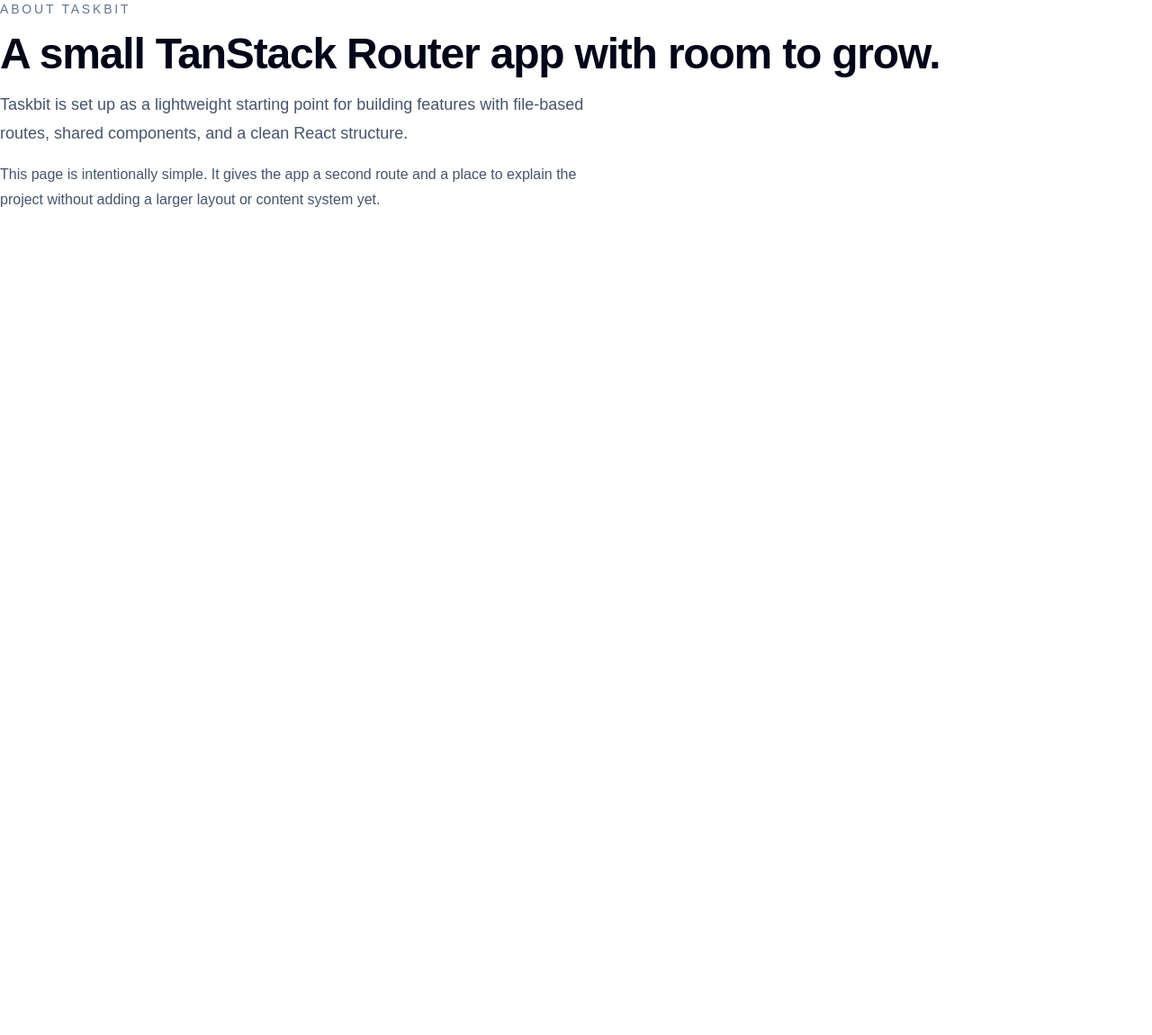
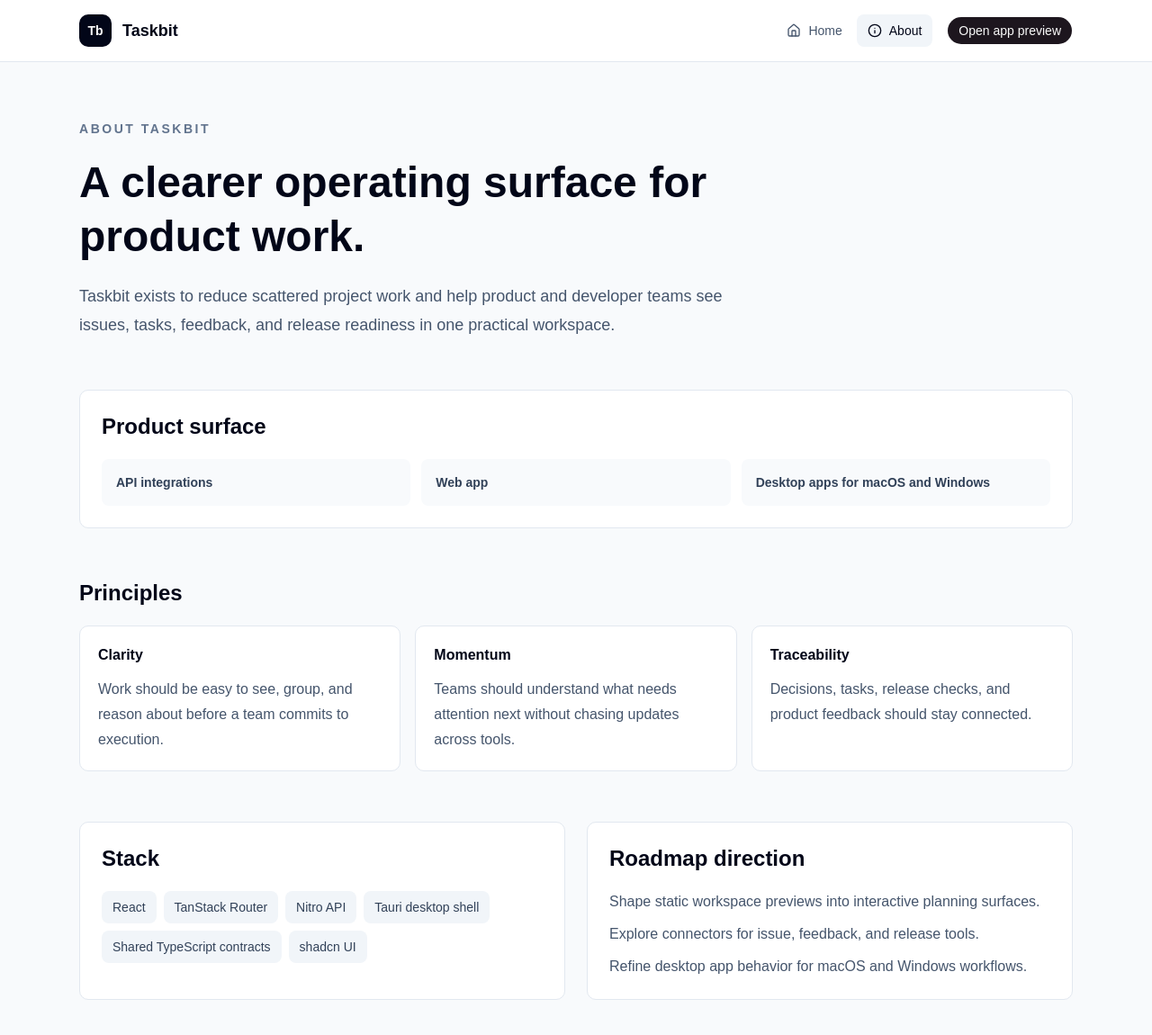
Before and after one commit to chanlito/taskbit, a React (Vite) app in the folder apps/web/: page /about in a window 1280 px wide. Shown: the top 1150 px of the page at 90% size. Before the commit the page ends 800 px from the top, so only its background shows below. Built offline with nearby package versions, Linux system fonts and the light colour scheme.

Commit message:
feat(web): ✨ redesign about page

```diff
--- a/apps/web/src/routeTree.gen.ts
+++ b/apps/web/src/routeTree.gen.ts
@@ -9,15 +9,10 @@
 // Additionally, you should also exclude this file from your linter and/or formatter to prevent it from being checked or modified.
 
 import { Route as rootRouteImport } from './routes/__root'
-import { Route as AboutRouteImport } from './routes/about'
 import { Route as MarketingRouteImport } from './routes/_marketing'
 import { Route as MarketingIndexRouteImport } from './routes/_marketing.index'
+import { Route as MarketingAboutRouteImport } from './routes/_marketing.about'
 
-const AboutRoute = AboutRouteImport.update({
-  id: '/about',
-  path: '/about',
-  getParentRoute: () => rootRouteImport,
-} as any)
 const MarketingRoute = MarketingRouteImport.update({
   id: '/_marketing',
   getParentRoute: () => rootRouteImport,
@@ -27,19 +22,24 @@ const MarketingIndexRoute = MarketingIndexRouteImport.update({
   path: '/',
   getParentRoute: () => MarketingRoute,
 } as any)
+const MarketingAboutRoute = MarketingAboutRouteImport.update({
+  id: '/about',
+  path: '/about',
+  getParentRoute: () => MarketingRoute,
+} as any)
 
 export interface FileRoutesByFullPath {
   '/': typeof MarketingIndexRoute
-  '/about': typeof AboutRoute
+  '/about': typeof MarketingAboutRoute
 }
 export interface FileRoutesByTo {
-  '/about': typeof AboutRoute
+  '/about': typeof MarketingAboutRoute
   '/': typeof MarketingIndexRoute
 }
 export interface FileRoutesById {
   __root__: typeof rootRouteImport
   '/_marketing': typeof MarketingRouteWithChildren
-  '/about': typeof AboutRoute
+  '/_marketing/about': typeof MarketingAboutRoute
   '/_marketing/': typeof MarketingIndexRoute
 }
 export interface FileRouteTypes {
@@ -47,23 +47,15 @@ export interface FileRouteTypes {
   fullPaths: '/' | '/about'
   fileRoutesByTo: FileRoutesByTo
   to: '/about' | '/'
-  id: '__root__' | '/_marketing' | '/about' | '/_marketing/'
+  id: '__root__' | '/_marketing' | '/_marketing/about' | '/_marketing/'
   fileRoutesById: FileRoutesById
 }
 export interface RootRouteChildren {
   MarketingRoute: typeof MarketingRouteWithChildren
-  AboutRoute: typeof AboutRoute
 }
 
 declare module '@tanstack/react-router' {
   interface FileRoutesByPath {
-    '/about': {
-      id: '/about'
-      path: '/about'
-      fullPath: '/about'
-      preLoaderRoute: typeof AboutRouteImport
-      parentRoute: typeof rootRouteImport
-    }
     '/_marketing': {
       id: '/_marketing'
       path: ''
@@ -78,14 +70,23 @@ declare module '@tanstack/react-router' {
       preLoaderRoute: typeof MarketingIndexRouteImport
       parentRoute: typeof MarketingRoute
     }
+    '/_marketing/about': {
+      id: '/_marketing/about'
+      path: '/about'
+      fullPath: '/about'
+      preLoaderRoute: typeof MarketingAboutRouteImport
+      parentRoute: typeof MarketingRoute
+    }
   }
 }
 
 interface MarketingRouteChildren {
+  MarketingAboutRoute: typeof MarketingAboutRoute
   MarketingIndexRoute: typeof MarketingIndexRoute
 }
 
 const MarketingRouteChildren: MarketingRouteChildren = {
+  MarketingAboutRoute: MarketingAboutRoute,
   MarketingIndexRoute: MarketingIndexRoute,
 }
 
@@ -95,7 +96,6 @@ const MarketingRouteWithChildren = MarketingRoute._addFileChildren(
 
 const rootRouteChildren: RootRouteChildren = {
   MarketingRoute: MarketingRouteWithChildren,
-  AboutRoute: AboutRoute,
 }
 export const routeTree = rootRouteImport
   ._addFileChildren(rootRouteChildren)
--- /dev/null
+++ b/apps/web/src/routes/_marketing.about.tsx
@@ -0,0 +1,107 @@
+import { createFileRoute } from '@tanstack/react-router'
+
+import { appConfig } from '#/config'
+import { getDocumentTitle } from '#/utils/document-title'
+
+const productSurface = ['API integrations', 'Web app', 'Desktop apps for macOS and Windows']
+const principles = [
+  {
+    title: 'Clarity',
+    description:
+      'Work should be easy to see, group, and reason about before a team commits to execution.',
+  },
+  {
+    title: 'Momentum',
+    description:
+      'Teams should understand what needs attention next without chasing updates across tools.',
+  },
+  {
+    title: 'Traceability',
+    description: 'Decisions, tasks, release checks, and product feedback should stay connected.',
+  },
+]
+const stack = [
+  'React',
+  'TanStack Router',
+  'Nitro API',
+  'Tauri desktop shell',
+  'Shared TypeScript contracts',
+  'shadcn UI',
+]
+const roadmap = [
+  'Shape static workspace previews into interactive planning surfaces.',
+  'Explore connectors for issue, feedback, and release tools.',
+  'Refine desktop app behavior for macOS and Windows workflows.',
+]
+
+export const Route = createFileRoute('/_marketing/about')({
+  head: () => ({ meta: [{ title: getDocumentTitle('About') }] }),
+  component: AboutPage,
+})
+
+function AboutPage() {
+  return (
+    <div className="space-y-14">
+      <section className="max-w-3xl space-y-5">
+        <p className="text-sm font-semibold tracking-[0.18em] text-slate-500 uppercase">{`About ${appConfig.title}`}</p>
+        <h1 className="text-5xl leading-tight font-semibold text-slate-950">
+          A clearer operating surface for product work.
+        </h1>
+        <p className="text-lg leading-8 text-slate-600">
+          {appConfig.title} exists to reduce scattered project work and help product and developer
+          teams see issues, tasks, feedback, and release readiness in one practical workspace.
+        </p>
+      </section>
+      <section className="rounded-lg border border-slate-200 bg-white p-6">
+        <h2 className="text-2xl font-semibold text-slate-950">Product surface</h2>
+        <div className="mt-5 grid gap-3 md:grid-cols-3">
+          {productSurface.map((item) => (
+            <div
+              key={item}
+              className="rounded-md bg-slate-50 p-4 text-sm font-semibold text-slate-700"
+            >
+              {item}
+            </div>
+          ))}
+        </div>
+      </section>
+      <section>
+        <h2 className="text-2xl font-semibold text-slate-950">Principles</h2>
+        <div className="mt-5 grid gap-4 md:grid-cols-3">
+          {principles.map((principle) => (
+            <article
+              key={principle.title}
+              className="rounded-lg border border-slate-200 bg-white p-5"
+            >
+              <h3 className="font-semibold text-slate-950">{principle.title}</h3>
+              <p className="mt-3 leading-7 text-slate-600">{principle.description}</p>
+            </article>
+          ))}
+        </div>
+      </section>
+      <section className="grid gap-6 lg:grid-cols-2">
+        <div className="rounded-lg border border-slate-200 bg-white p-6">
+          <h2 className="text-2xl font-semibold text-slate-950">Stack</h2>
+          <div className="mt-5 flex flex-wrap gap-2">
+            {stack.map((item) => (
+              <span
+                key={item}
+                className="rounded-md bg-slate-100 px-3 py-2 text-sm font-medium text-slate-700"
+              >
+                {item}
+              </span>
+            ))}
+          </div>
+        </div>
+        <div className="rounded-lg border border-slate-200 bg-white p-6">
+          <h2 className="text-2xl font-semibold text-slate-950">Roadmap direction</h2>
+          <ul className="mt-5 space-y-3 text-slate-600">
+            {roadmap.map((item) => (
+              <li key={item}>{item}</li>
+            ))}
+          </ul>
+        </div>
+      </section>
+    </div>
+  )
+}
--- a/apps/web/src/routes/about.tsx
+++ /dev/null
@@ -1,32 +0,0 @@
-import { createFileRoute } from '@tanstack/react-router'
-
-import { appConfig } from '#/config'
-import { getDocumentTitle } from '#/utils/document-title'
-
-export const Route = createFileRoute('/about')({
-  head: () => ({
-    meta: [{ title: getDocumentTitle('About') }],
-  }),
-  component: AboutPage,
-})
-
-function AboutPage() {
-  return (
-    <section className="space-y-4">
-      <p className="text-sm font-medium tracking-[0.2em] text-slate-500 uppercase">
-        {`About ${appConfig.title}`}
-      </p>
-      <h1 className="text-4xl font-semibold tracking-tight text-slate-950 sm:text-5xl">
-        A small TanStack Router app with room to grow.
-      </h1>
-      <p className="max-w-2xl text-lg leading-8 text-slate-600">
-        {appConfig.title} is set up as a lightweight starting point for building features with
-        file-based routes, shared components, and a clean React structure.
-      </p>
-      <p className="max-w-2xl text-base leading-7 text-slate-600">
-        This page is intentionally simple. It gives the app a second route and a place to explain
-        the project without adding a larger layout or content system yet.
-      </p>
-    </section>
-  )
-}
```
Also changed, not shown: 1 other file (tests, documents, lock files or other folders).
